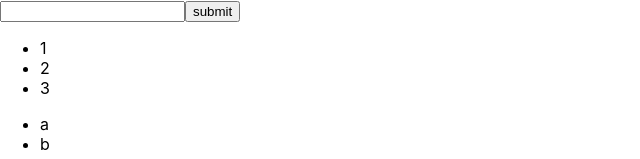
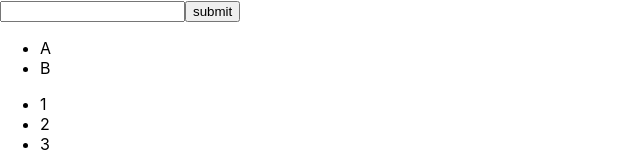
Before and after one commit to hxueliang/react-test, a React (Create React App) app: page / in a window 1280 px wide. Shown: the top 159 px of the page, without its empty margins (0-640 px from the left). Built offline with nearby package versions, Linux system fonts and the light colour scheme.

Commit message:
feat: 测试setState是异步的

```diff
--- a/src/components/todo/index.js
+++ b/src/components/todo/index.js
@@ -6,7 +6,7 @@ class Todo extends Component {
   constructor(props) {
     super(props)
     this.state = {
-      list: []
+      list: ['A', 'B']
     }
   }
   render() {
@@ -37,10 +37,12 @@ class Todo extends Component {
   }
   addTitle(title) {
     const currentList = this.state.list
+    console.log(this.state.list) // ['A', 'B']
     // patch(vndoe, newVnode)
     this.setState({
-      list: currentList.concat(title)
+      list: currentList.concat(title) // 'c'
     })
+    console.log(this.state.list) // ['A', 'B'] // 因为setState是异步的，所以结果不是 ['A', 'B', 'C']
   }
 }
 
```
